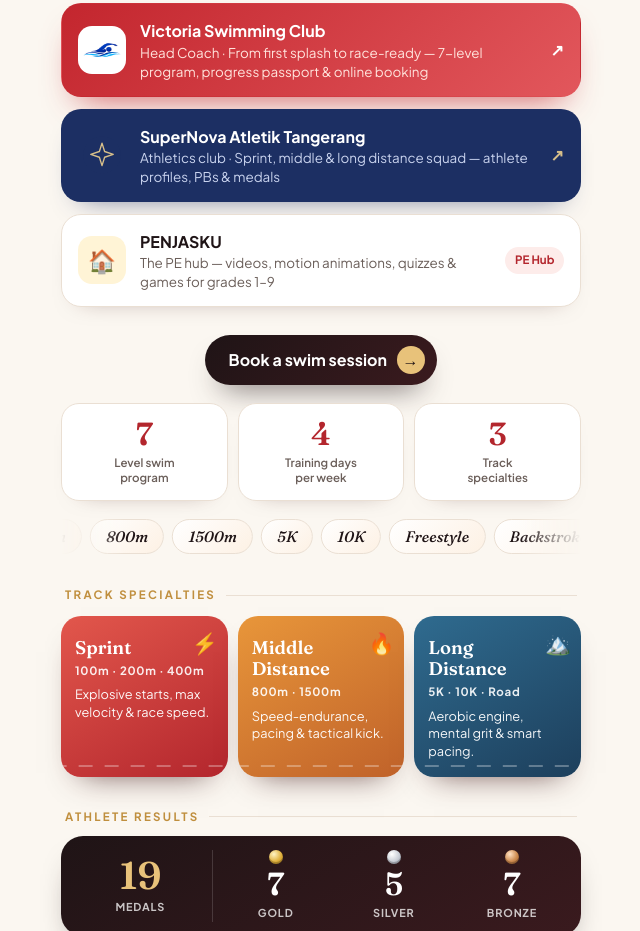
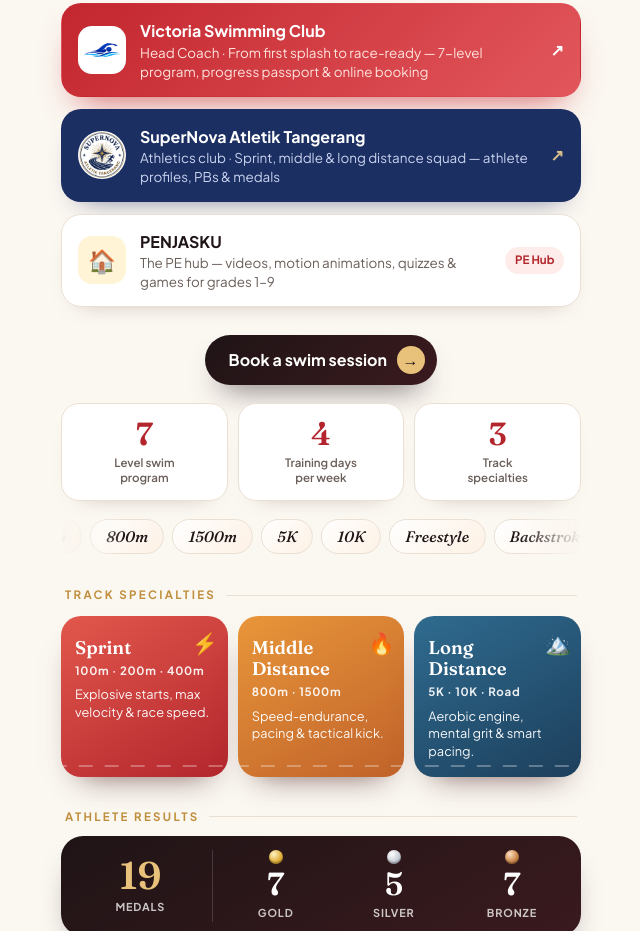
Before and after one commit to MasWahid05/syaifudinwahid, a plain HTML site: page index.html in a window 1280 px wide. Shown: the part 1112-2043 px from the top of the page, without its empty margins (319-959 px from the left). Drawn offline with nearby package versions, Linux system fonts and the light colour scheme; no server answers.

Commit message:
Logo SuperNova di kartu klub

```diff
--- a/index.html
+++ b/index.html
@@ -318,7 +318,7 @@ main{position:relative;z-index:1}
   <div class="sec rv" style="animation-delay:2.16s">Coaching &amp; main hub</div>
   <div class="links">
     <a class="link feature rv" style="animation-delay:2.2s" href="https://victoria-swimming-club.vercel.app/" target="_blank" rel="noopener"><span class="ic" style="background:#fff"><img src="assets/victoria-icon.png" alt="" width="40" height="40"></span><span class="tx"><b>Victoria Swimming Club</b><small>Head Coach · From first splash to race-ready — 7-level program, progress passport &amp; online booking</small></span><span class="ar">↗</span></a>
-    <a class="link club rv" style="animation-delay:2.22s" href="https://supernova-atletik-tangerang.vercel.app/" target="_blank" rel="noopener"><span class="ic"><svg viewBox="0 0 64 64" width="40" height="40" aria-hidden="true"><circle cx="32" cy="32" r="30" fill="#1c2f63"/><path d="M32 13l4.2 13.4L50 31l-13.8 4.6L32 49l-4.2-13.4L14 31l13.8-4.6z" fill="none" stroke="#d7bf8a" stroke-width="2.2" stroke-linejoin="round"/></svg></span><span class="tx"><b>SuperNova Atletik Tangerang</b><small>Athletics club · Sprint, middle &amp; long distance squad — athlete profiles, PBs &amp; medals</small></span><span class="ar">↗</span></a>
+    <a class="link club rv" style="animation-delay:2.22s" href="https://supernova-atletik-tangerang.vercel.app/" target="_blank" rel="noopener"><span class="ic" style="background:#fff;border-radius:50%"><img src="assets/supernova-logo.webp" alt="" width="46" height="46" style="width:46px;height:46px;border-radius:50%"></span><span class="tx"><b>SuperNova Atletik Tangerang</b><small>Athletics club · Sprint, middle &amp; long distance squad — athlete profiles, PBs &amp; medals</small></span><span class="ar">↗</span></a>
     <a class="link rv" style="animation-delay:2.24s;--c:#fff4d6" href="https://pjokmaswahid.vercel.app/" target="_blank" rel="noopener"><span class="ic">🏠</span><span class="tx"><b>PENJASKU</b><small>The PE hub — videos, motion animations, quizzes &amp; games for grades 1–9</small></span><span class="kls">PE Hub</span></a>
   </div>
 
```
Also changed, not shown: assets/supernova-logo.webp (added).
